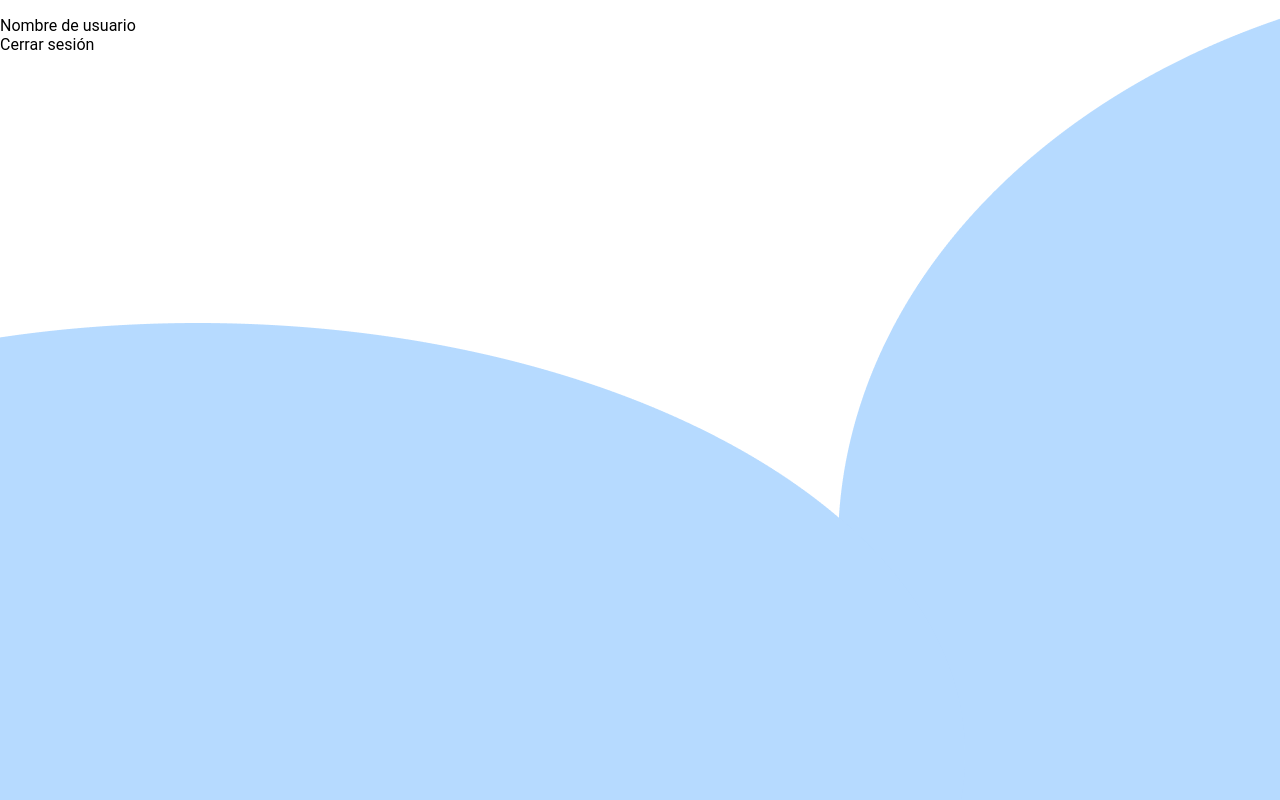
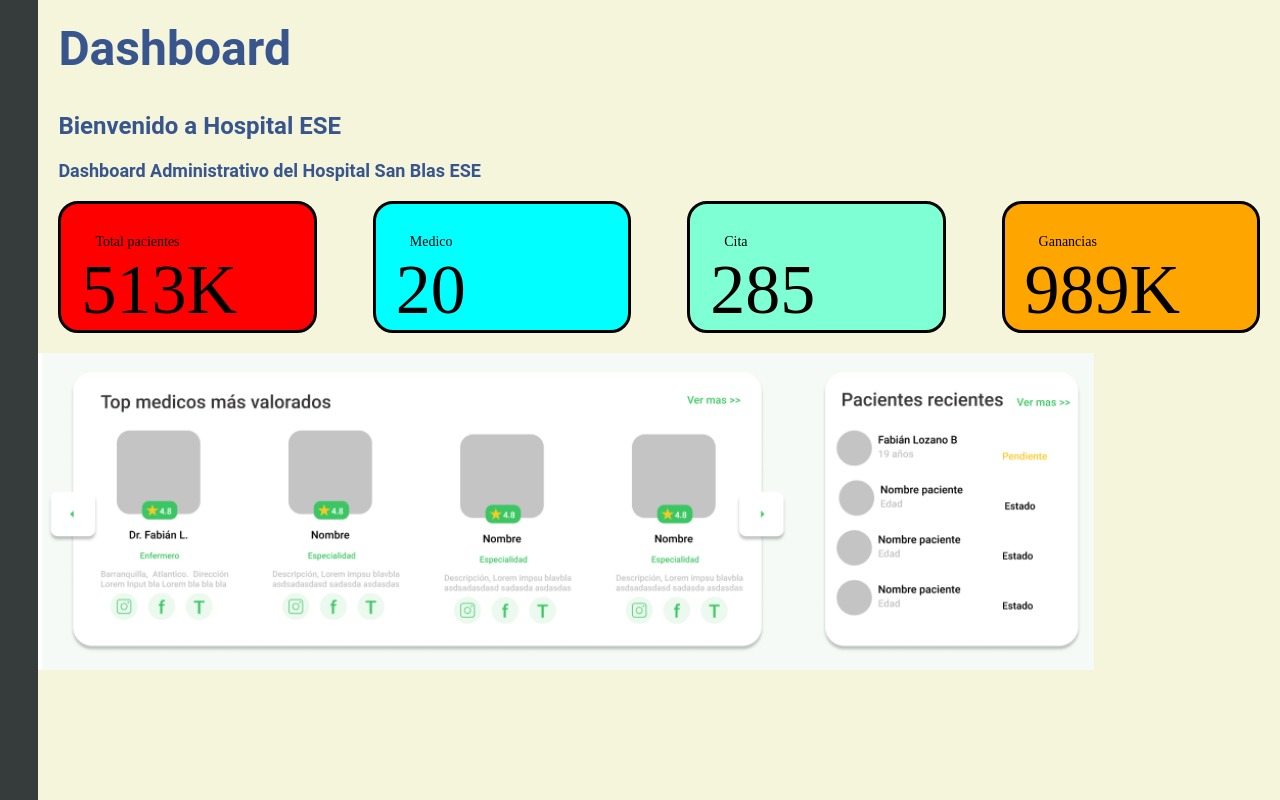
Before and after one commit to 1kagro/hospital, a Flask app: template templates/dashboard.html in a window 1280 px wide. Run offline with Flask 2, Linux system fonts and the light colour scheme; the template is opened without the code that fills it, so the values that code supplies are empty.

Commit message:
Se actualizó el contenido de dashboard.html

```diff
--- a/app.py
+++ b/app.py
@@ -4,7 +4,7 @@ app = Flask(__name__)
 
 @app.route('/', methods=['GET', 'POST'])
 def home():
-    return render_template('index.html')
+    return render_template('login.html')
 
 @app.route('/login', methods=['GET', 'POST'])
 def login():
@@ -36,9 +36,9 @@ def agendar():
     #user_id = request.form['id']
     return render_template('agendar.html')
 
-@app.route('/dashboard1', methods=['GET', 'POST'])
-def dashboard1():
-    return render_template('dash1.html')
+@app.route('/dashboard', methods=['GET', 'POST'])
+def dashboard():
+    return render_template('dashboard.html')
 
 if __name__ == '__main__':
     app.run(debug=True)
--- a/templates/dashboard.html
+++ b/templates/dashboard.html
@@ -1,21 +1,50 @@
 <!DOCTYPE html>
-<html lang="en">
+<html lang="es">
 <head>
     <meta charset="UTF-8">
     <meta http-equiv="X-UA-Compatible" content="IE=edge">
-    <meta name="viewport" content="width=device-width, initial-scale=1.0">
-    <title>Dashboard</title>
-    <link rel="stylesheet" href="{{ url_for('static', filename='css/style.css') }}">
+    <meta name="viewport" content="width=, initial-scale=1.0">
+    <title>Practica Grid</title>
+    <link rel="stylesheet" href="{{ url_for('static', filename='css/dash1.css') }}">
 </head>
 <body>
-    <nav>
-        <div class="user-info">
-            <ul>
-                <li id="user-name">Nombre de usuario</li>
-                <li>Cerrar sesión</li>
-            </ul>
-        </div>
-    </nav>
+    <div class="pagina">
+       <div class="col">
+
+
+       </div>
+       <div class="contenedor">
+          <div class="encabezado">
+            <h1 id="l1">Dashboard</h1>
+            <h1 id="l2">Bienvenido a Hospital ESE</h1>
+            <h4 id="l3" >Dashboard Administrativo del Hospital San Blas ESE</h4>
+          </div>
+          <div class="indicadores">
+              <div id="pacientes">
+                <p id="linea1">Total pacientes</p>
+                <p id="linea2">513K</p>
+              </div>
+              <div id="medicos">
+                <p id="linea1">Medico</p>
+                <p id="linea2">20</p>
+              </div>
+              <div id="citas">
+                <p id="linea1">Cita</p>
+                <p id="linea2">285</p>
+              </div>
+              <div id="ganancias">
+                <p id="linea1">Ganancias</p>
+                <p id="linea2">989K</p>
+              </div>
+          </div>
+          <div class="grafico">
+            <img id="imagen" src="{{ url_for('static', filename='/img/dash1.png') }}" alt="">
+          </div>
+
+       </div>
+
+
+    </div>
 
 </body>
 </html>
```
Also changed, not shown: templates/dash1.html (deleted, +0 -50 lines).
